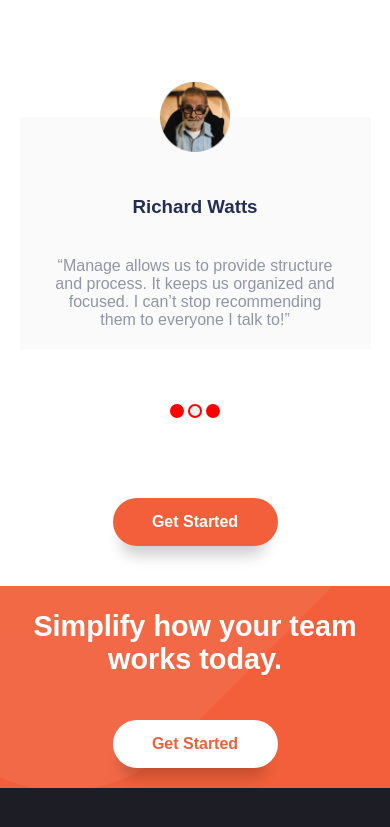
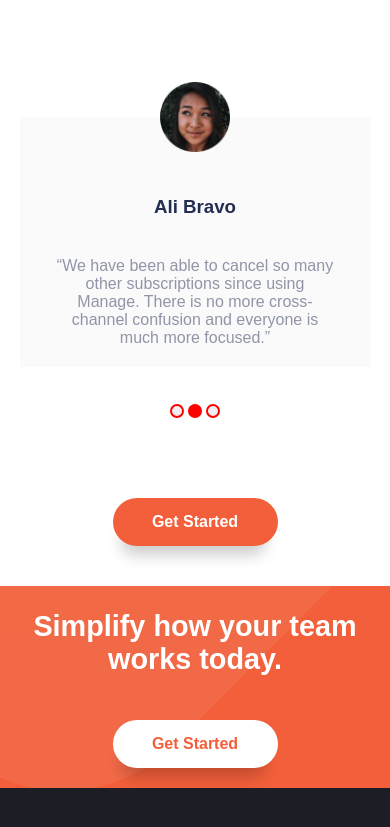
Before and after one commit to atomicwz/manage-page-landing-page, a plain HTML site: page index.html in a window 390 px wide. Both pictures are taken after a click on the button 176 px from the left and 2320 px from the top of the page. Shown: the part 1909-2736 px from the top of the page. Drawn offline with Linux system fonts and the light colour scheme; a web font is replaced by a local one.

Commit message:
repair bug scripts

```diff
--- a/index.html
+++ b/index.html
@@ -106,7 +106,7 @@
 
   <section class="section-3-content" id="slide">
 
-    <article class="section-3-item">
+    <article class="section-3-item select">
       <img src="images/avatar-anisha.png">
       <h3>Anosha Li</h3>
       <p>“Manage has supercharged our team’s workflow. The ability to maintain
@@ -133,9 +133,9 @@
 
     <div class="slide-button">
 
-      <button onclick="slide(0)"></button>
-      <button onclick="slide(1)"></button>
-      <button onclick="slide(2)"></button>
+      <button ></button>
+      <button ></button>
+      <button ></button>
 
     </div>
 
--- a/js/script.js
+++ b/js/script.js
@@ -2,9 +2,9 @@
 
 const btn = document.getElementById('hamburguer')
 
-function menuHamburg(){
+function menuHamburg() {
 
-const nav = document.getElementById('menu')
+   const nav = document.getElementById('menu')
    nav.classList.toggle('active')
 
 }
@@ -12,51 +12,35 @@ const nav = document.getElementById('menu')
 btn.addEventListener('click', menuHamburg)
 
 
-// Slide responsivo
+//111111111
 
 const box = document.querySelectorAll('#slide article')
 const slideBtn = document.querySelectorAll('.slide-button button')
+let i = 1
 
-let i = 0
-let tempo = 3000
+const passarSlide = () => {
 
 
+   box.forEach((item) => {
+      const estaAtivo = item.classList.contains('select')
+      if (estaAtivo) item.classList.remove('select')
+   })
+   slideBtn.forEach((botao) => {
+      const estaAtivo = botao.classList.contains('red')
+      if (estaAtivo) botao.classList.remove('red')
+   })
 
-function carrousel(){
-
-   slideBtn[i].classList.remove('red')
-   box[i].classList.remove("select")
-
+   box[i].classList.add('select')
+   slideBtn[i].classList.add('red')
    i++
 
-   if( i >= box.length){
+   if (i == box.length) {
       i = 0
    }
 
-   box[i].classList.add("select")
-
-   slideBtn[i].classList.add('red')
-
 }
 
-const teste2 = box.classList
-
-function slide(numero){
-
-
-   box[numero].classList.add("select")
-   slideBtn[numero].classList.add('red')
-
-
-
- }
-
-
-
-function iniciarSlide(){
-   setInterval(carrousel, tempo)
-}
-
-window.addEventListener('load', iniciarSlide)
-
-const btnSlide = document.querySelectorAll('.slide-button button')
+box.forEach(item => item.addEventListener('click', passarSlide)
+)
+slideBtn.forEach(item => item.addEventListener('click', passarSlide)
+)
--- a/style.css
+++ b/style.css
@@ -492,22 +492,18 @@ footer ul{
     }
 
     .section-3-item{
-        display: none;
         position: absolute;
         top:-200px;
         opacity: 0;
-
+        z-index: 1;
     }
-
     .section-3-item.select{
-        display: flex;
         flex-direction: column;
         transition: .3s;
         opacity: 1;
+        z-index: 2;
 
     }
-
-
     .slide-button{
         display: block;
         margin:50px auto;
```
